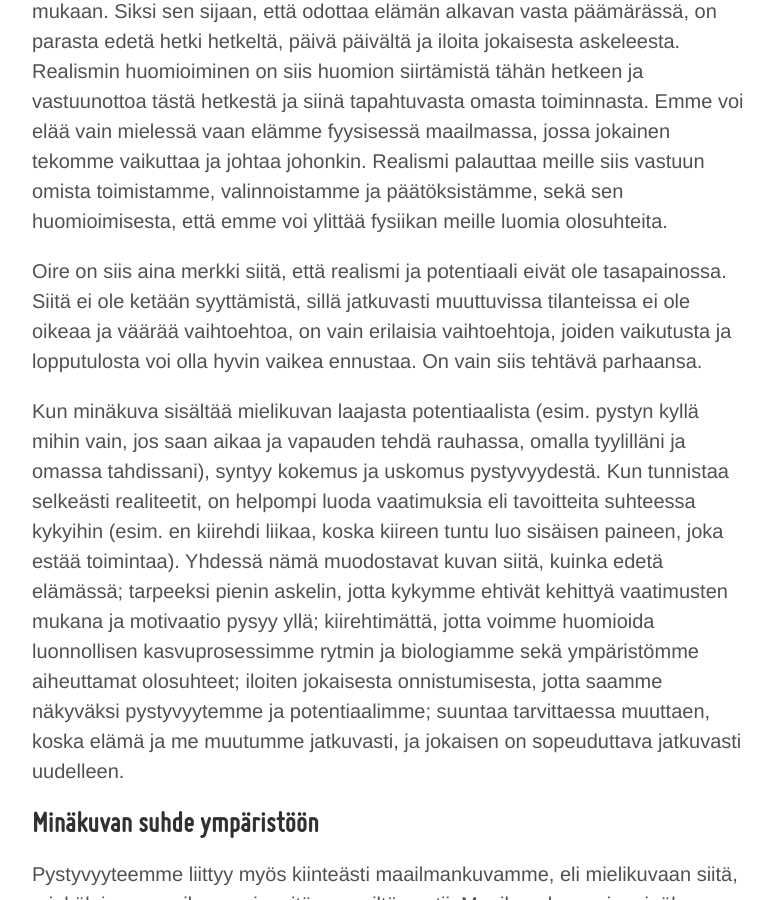
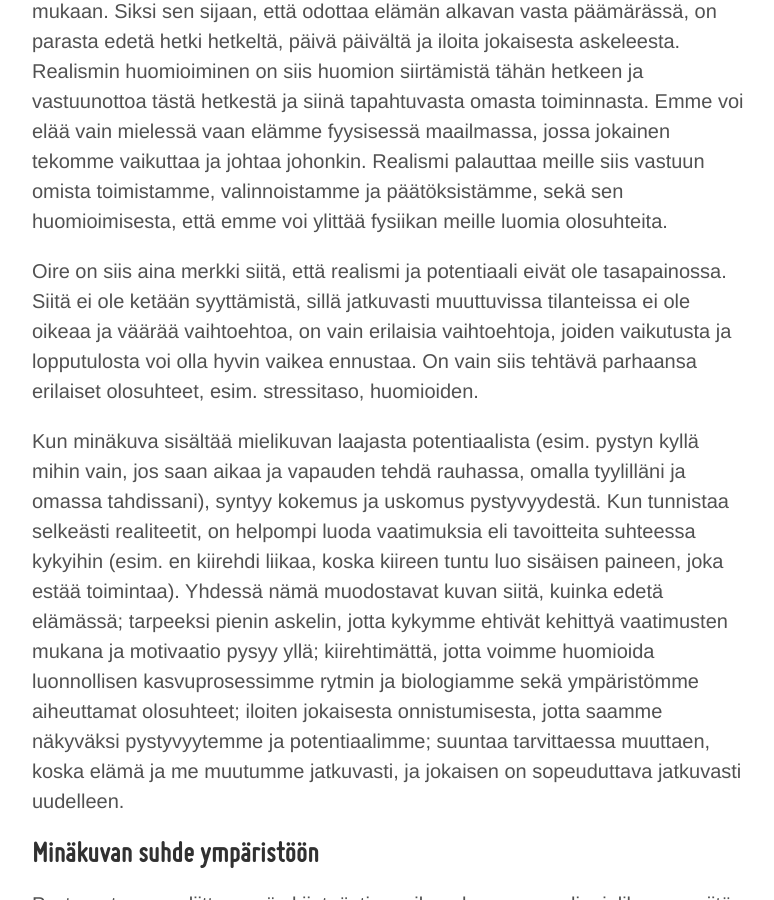
Before and after one commit to niinapiira/neppari.net, a Jekyll site: the page built from _posts/2017-01-24-tukemalla-hyvaa-minakuvaa-luomme-mahdollisuuksia.md, in a window 1280 px wide and 900 px high, scrolled down 4017 px. Shown: the whole window, without its empty margins (248-1022 px from the left). Built offline with Jekyll 4.4.1, drawn with Linux system fonts in a browser that asks for light colours.

Commit message:
Updated 2017-01-24-tukemalla-hyvaa-minakuvaa-luomme-mahdollisuuksia.md

```diff
--- a/_posts/2017-01-24-tukemalla-hyvaa-minakuvaa-luomme-mahdollisuuksia.md
+++ b/_posts/2017-01-24-tukemalla-hyvaa-minakuvaa-luomme-mahdollisuuksia.md
@@ -35,7 +35,7 @@ Jos taas realiteetteja ei huomioida, kohtaamme jatkuvasti pettymyksiä, koska od
 
 On myös hyväksyttävä se, että aina ihminen ja maailma ei muutu minun mieleni mukaan. Siksi sen sijaan, että odottaa elämän alkavan vasta päämärässä, on parasta edetä hetki hetkeltä, päivä päivältä ja iloita jokaisesta askeleesta. Realismin huomioiminen on siis huomion siirtämistä tähän hetkeen ja vastuunottoa tästä hetkestä ja siinä tapahtuvasta omasta toiminnasta. Emme voi elää vain mielessä vaan elämme fyysisessä maailmassa, jossa jokainen tekomme vaikuttaa ja johtaa johonkin. Realismi palauttaa meille siis vastuun omista toimistamme, valinnoistamme ja päätöksistämme, sekä sen huomioimisesta, että emme voi ylittää fysiikan meille luomia olosuhteita.
 
-Oire on siis aina merkki siitä, että realismi ja potentiaali eivät ole tasapainossa. Siitä ei ole ketään syyttämistä, sillä jatkuvasti muuttuvissa tilanteissa ei ole oikeaa ja väärää vaihtoehtoa, on vain erilaisia vaihtoehtoja, joiden vaikutusta ja lopputulosta voi olla hyvin vaikea ennustaa. On vain siis tehtävä parhaansa.
+Oire on siis aina merkki siitä, että realismi ja potentiaali eivät ole tasapainossa. Siitä ei ole ketään syyttämistä, sillä jatkuvasti muuttuvissa tilanteissa ei ole oikeaa ja väärää vaihtoehtoa, on vain erilaisia vaihtoehtoja, joiden vaikutusta ja lopputulosta voi olla hyvin vaikea ennustaa. On vain siis tehtävä parhaansa erilaiset olosuhteet, esim. stressitaso, huomioiden.
 
 Kun minäkuva sisältää mielikuvan laajasta potentiaalista (esim. pystyn kyllä mihin vain, jos saan aikaa ja vapauden tehdä rauhassa, omalla tyylilläni ja omassa tahdissani), syntyy kokemus ja uskomus pystyvyydestä. Kun tunnistaa selkeästi realiteetit, on helpompi luoda vaatimuksia eli tavoitteita suhteessa kykyihin (esim. en kiirehdi liikaa, koska kiireen tuntu luo sisäisen paineen, joka estää toimintaa). Yhdessä nämä muodostavat kuvan siitä, kuinka edetä elämässä; tarpeeksi pienin askelin, jotta kykymme ehtivät kehittyä vaatimusten mukana ja motivaatio pysyy yllä; kiirehtimättä, jotta voimme huomioida luonnollisen kasvuprosessimme rytmin ja biologiamme sekä ympäristömme aiheuttamat olosuhteet; iloiten jokaisesta onnistumisesta, jotta saamme näkyväksi pystyvyytemme ja potentiaalimme; suuntaa tarvittaessa muuttaen, koska elämä ja me muutumme jatkuvasti, ja jokaisen on sopeuduttava jatkuvasti uudelleen.
 
```
